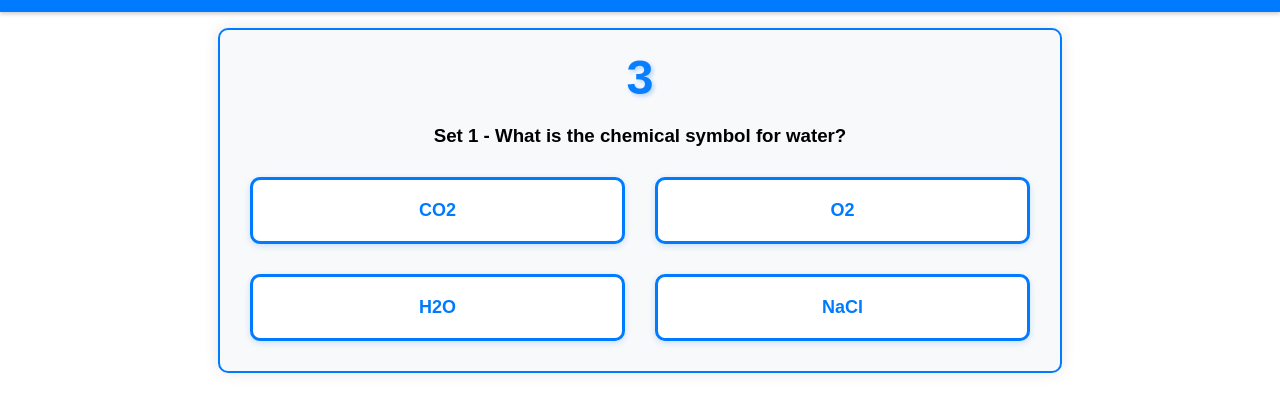
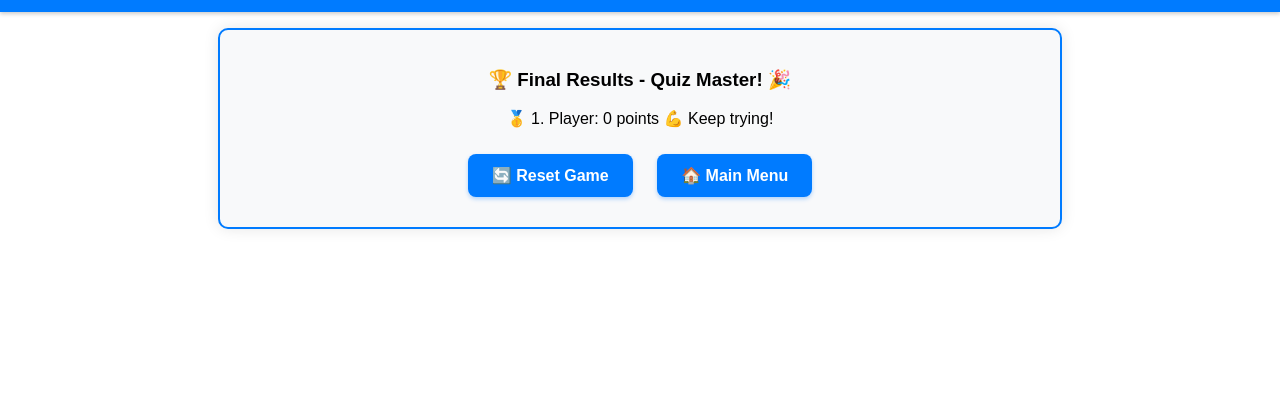
Before and after one commit to DataMan7/quiz-app, a website: page index.html in a window 1280 px wide. Both pictures are taken after a click on the button "Single Player". Shown: the part 72-484 px from the top of the page. Drawn offline with Linux system fonts and the light colour scheme; no server answers.

```diff
--- a/script.js
+++ b/script.js
@@ -102,8 +102,6 @@
 document.getElementById('join-game-btn').addEventListener('click', joinGame);
 document.getElementById('submit-name-btn').addEventListener('click', submitName);
 document.getElementById('start-quiz-btn').addEventListener('click', startQuiz);
-document.getElementById('play-again-btn').addEventListener('click', playAgain);
-document.getElementById('back-to-menu-btn').addEventListener('click', backToMenu);
 
 document.querySelectorAll('.answer-btn').forEach(btn => {
     btn.addEventListener('click', selectAnswer);
@@ -393,7 +391,16 @@
 }
 
 function showResults() {
+    console.log('Showing final results after 20 questions');
+
+    // Stop any running timer
+    if (gameState.timer) {
+        clearInterval(gameState.timer);
+        gameState.timer = null;
+    }
+
     document.getElementById('question-area').classList.add('hidden');
+    document.getElementById('waiting-screen').classList.add('hidden');
 
     if (gameState.isHost && gameState.players.length > 1) {
         // Multi-player: show results on host screen
@@ -403,20 +410,47 @@
         document.getElementById('results-screen').classList.remove('hidden');
     }
 
-    // Update results with level completion info
+    // Update results with creative display
     const resultsDiv = document.getElementById('results-screen');
-    // For multi-player, leaderboard handles display; for single, it's the first player
-    updateLeaderboard();
+    const sortedPlayers = gameState.players.sort((a, b) => b.score - a.score);
+    let leaderboardHTML = '<h3>🏆 Final Results - Quiz Master! 🎉</h3>';
+    sortedPlayers.forEach((player, index) => {
+        const medal = index === 0 ? '🥇' : index === 1 ? '🥈' : index === 2 ? '🥉' : '';
+        leaderboardHTML += `<p class="results-item animated">${medal} ${index + 1}. ${player.name}: ${player.score} points ${player.score >= 150 ? '🔥 Excellent!' : player.score >= 100 ? '👍 Good job!' : '💪 Keep trying!'}</p>`;
+    });
+    leaderboardHTML += `
+        <button id="reset-game-btn" class="btn-primary animated">🔄 Reset Game</button>
+        <button id="back-to-menu-btn" class="btn-secondary animated">🏠 Main Menu</button>
+    `;
+    resultsDiv.innerHTML = leaderboardHTML;
 
-    updateLeaderboard();
+    // Add simple animation class (fade-in)
+    const items = resultsDiv.querySelectorAll('.animated');
+    items.forEach((item, i) => {
+        item.style.animationDelay = `${i * 0.2}s`;
+    });
 
-    // Auto-restart with new questions after 5 seconds
-    setTimeout(() => {
-        autoRestartGame();
-    }, 5000);
+    updateLeaderboard(); // Legacy call if needed
+
+    // Manual restart only - no auto-restart
+    // Auto-back to menu after 10s if no interaction
+    const autoBackTimeout = setTimeout(() => {
+        console.log('No interaction, auto-backing to menu');
+        backToMenu();
+    }, 10000);
+
+    // Clear timeout on button clicks
+    document.getElementById('reset-game-btn').addEventListener('click', () => {
+        clearTimeout(autoBackTimeout);
+        playAgain();
+    });
+    document.getElementById('back-to-menu-btn').addEventListener('click', () => {
+        clearTimeout(autoBackTimeout);
+        backToMenu();
+    });
+
+    console.log('Results shown; waiting for user interaction or 10s auto-back');
 }
-
-console.log('Results shown; auto-restart in 5s');
 
 function autoRestartGame() {
     console.log('Auto-restarting game: Resetting state and re-fetching questions');
@@ -515,4 +549,3 @@
 }
 
 // Initialize the app
-initializeQuestions();
--- a/styles.css
+++ b/styles.css
@@ -182,3 +182,15 @@
 #leaderboard li:hover {
     background-color: #e3f2fd;
 }
+@keyframes fadeIn {
+  from { opacity: 0; transform: translateY(20px); }
+  to { opacity: 1; transform: translateY(0); }
+}
+
+.results-item.animated {
+  animation: fadeIn 0.5s ease-out forwards;
+}
+
+.btn-primary.animated, .btn-secondary.animated {
+  animation: fadeIn 0.5s ease-out forwards;
+}
```
